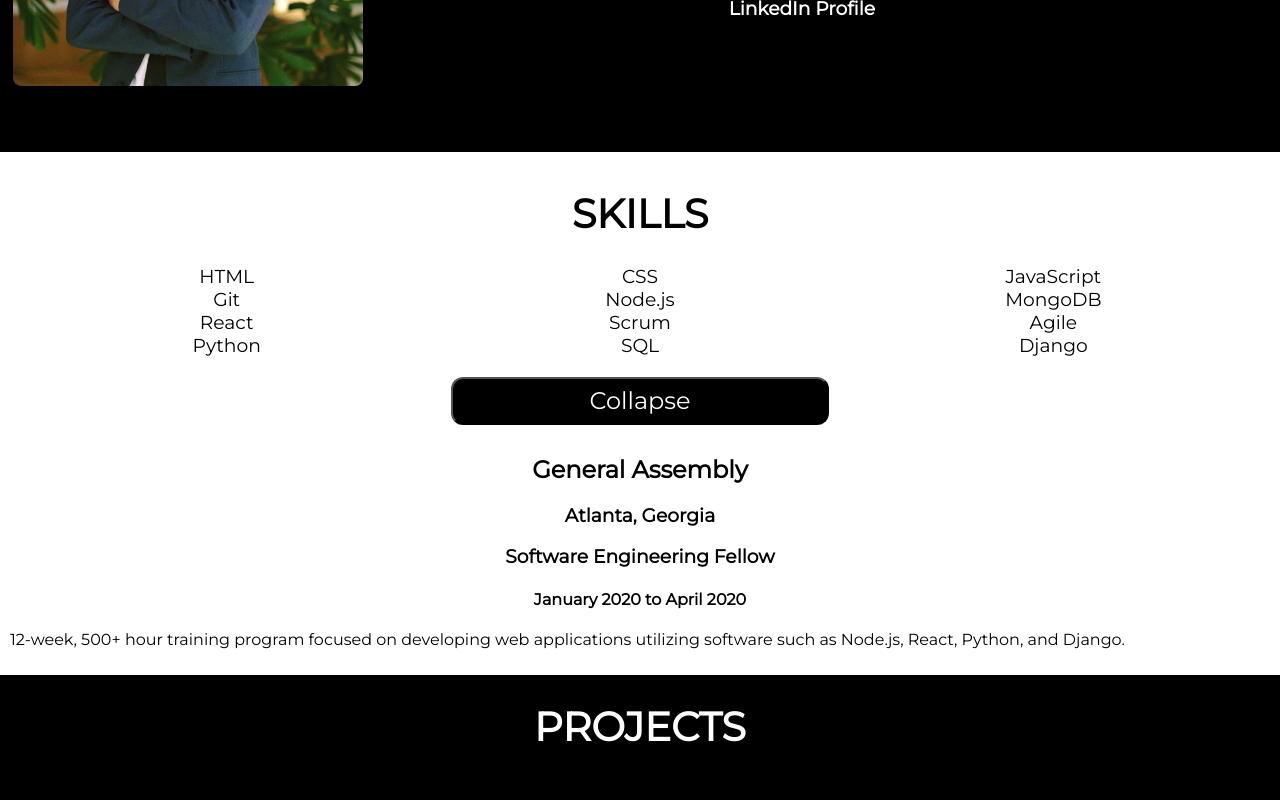
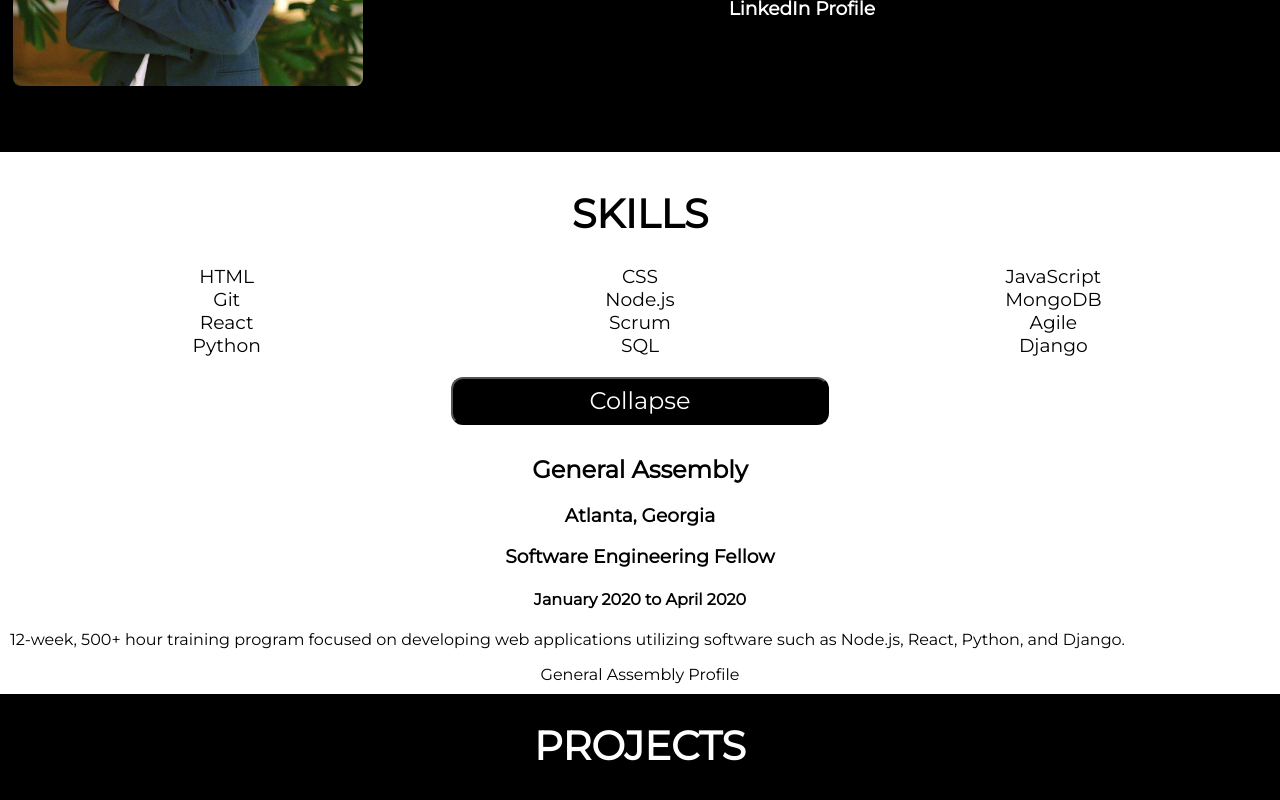
Before and after one commit to mekaala/react-portfolio-app, a React (Create React App) app: page / in a window 1280 px wide. Both pictures are taken after a click on the button "Experience". Shown: the part 1074-1874 px from the top of the page. Built offline with nearby package versions, Linux system fonts and the light colour scheme.

Commit message:
added GA profile URL

```diff
--- a/src/components/SkillList.jsx
+++ b/src/components/SkillList.jsx
@@ -12,7 +12,8 @@ export default class SkillList extends Component {
                 location: 'Atlanta, Georgia',
                 title: 'Software Engineering Fellow',
                 date: 'January 2020 to April 2020',
-                description: '12-week, 500+ hour training program focused on developing web applications utilizing software such as Node.js, React, Python, and Django.'
+                description: '12-week, 500+ hour training program focused on developing web applications utilizing software such as Node.js, React, Python, and Django.',
+                url: 'https://profiles.generalassemb.ly/profiles/mekaal-ahmad',
             }
         ],
         showResume: false
@@ -50,6 +51,7 @@ export default class SkillList extends Component {
                                 <h3>{ rel.title }</h3>
                                 <h4>{ rel.date }</h4>
                                 <p>{ rel.description }</p>
+                                <a href={ rel.url } target="_blank">General Assembly Profile</a>
                             </div>
                         ))}
                     </div>
```
